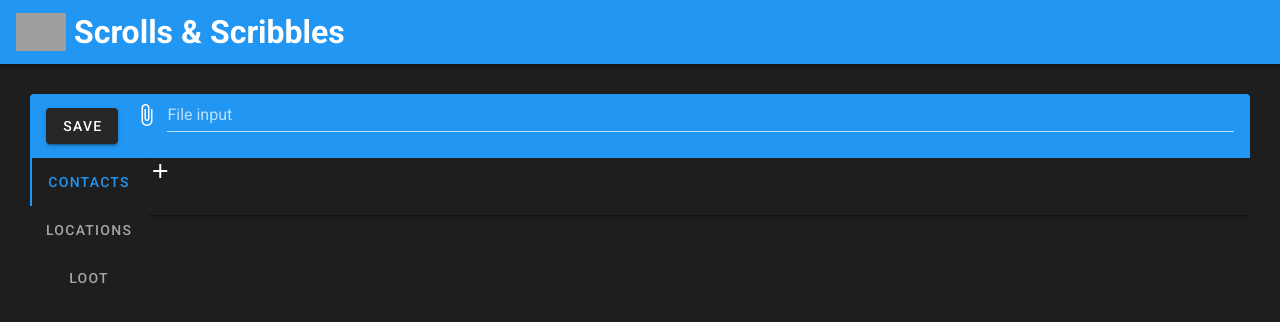
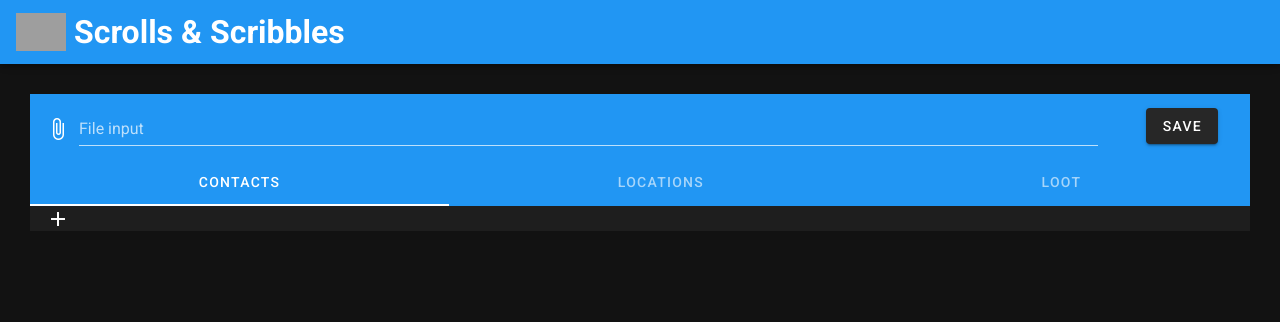
Before and after one commit to JDSalisbury/scrolls_scribbles, a Vue app: page / in a window 1280 px wide. Shown: the top 322 px of the page. Built offline with nearby package versions, Linux system fonts and the light colour scheme; grey boxes are pictures that could not be loaded.

Commit message:
Set up some styling and and layout changes.

```diff
--- a/src/App.vue
+++ b/src/App.vue
@@ -17,19 +17,19 @@
     </v-app-bar>
 
     <v-main>
-      <HelloWorld />
+      <TagGroup />
     </v-main>
   </v-app>
 </template>
 
 <script>
-import HelloWorld from './components/HelloWorld';
+import TagGroup from './components/TagGroup';
 
 export default {
   name: 'App',
 
   components: {
-    HelloWorld
+    TagGroup
   },
 
   data: () => ({
--- a/src/components/HelloWorld.vue
+++ b/src/components/TagGroup.vue
@@ -1,26 +1,24 @@
 <template>
-  <v-card class="menu">
+  <div class="menu">
     <v-toolbar flat color="primary" dark>
-      <!-- <v-toolbar-title>User Profile</v-toolbar-title> -->
-      <v-btn class="mr-4" @click="saveNotes">Save</v-btn>
       <v-file-input
+        class="mr-12 file-input"
         show-size
         label="File input"
         @change="selectFile"
       ></v-file-input>
+      <v-btn class="mr-4" @click="saveNotes">Save</v-btn>
     </v-toolbar>
-    <v-tabs vertical>
-      <div v-for="item in tags" :key="item.id">
-        <v-tab>
+    <v-tabs grow background-color="primary" center-active>
+      <v-tab v-for="item in tags" :key="item.id" ripple>
         {{ item.name }}
       </v-tab>
-      </div>
 
       <v-tab-item v-for="item in groupList" :key="item.id">
-        <v-card>
+        <div class="form mr-8">
           <v-icon @click="addItem(item)" dark>mdi-plus</v-icon>
           <v-form ref="form" v-if="item.adding">
-            <v-layout row>
+            <v-layout class="form-inputs" row>
               <v-flex xs8>
                 <v-text-field
                   v-model="itemToAdd.name"
@@ -31,14 +29,14 @@
               <v-flex xs8>
                 <v-text-field
                   v-model="itemToAdd.location"
-                  label="Note"
+                  label="Location"
                   required
                 ></v-text-field>
               </v-flex>
               <v-flex xs8>
                 <v-text-field
                   v-model="itemToAdd.info"
-                  label="Quantity"
+                  label="Info"
                   required
                 ></v-text-field>
               </v-flex>
@@ -47,57 +45,58 @@
             <v-btn class="mr-4" @click="addToList(item)">Submit</v-btn>
             <v-btn class="mr-4" @click="finsishAdding(item)">Close</v-btn>
           </v-form>
+        </div>
 
+        <div
+          class="list-item"
+          v-for="(listItem, index) in item.list"
+          :key="index"
+        >
+          <v-card class="mx-auto" v-show="!listItem.editing">
             <v-card-text>
-            <div v-for="(listItem, index) in item.list" :key="index">
-              <div class="content" v-show="!listItem.editing">
-                Name: {{ listItem.name }} {{ listItem.created_at }}
-                <p>Location: {{ listItem.location }}</p>
-                Info: {{ listItem.info }}
-                <div class="extra content">
+              <div>Location: {{ listItem.location }}</div>
+              <p class="display-1 text--primary">
+                {{ listItem.name }}
+              </p>
+              <p>{{ listItem.created_at }}</p>
+              <div class="text--primary">Info: {{ listItem.info }}</div>
+            </v-card-text>
+            <v-card-actions>
               <span @click="showForm(listItem)">
                 <v-icon dark>mdi-pencil</v-icon>
               </span>
               <span @click="deleteItem(listItem, item)">
                 <v-icon dark>mdi-delete</v-icon>
               </span>
-                </div>
-              </div>
+            </v-card-actions>
+          </v-card>
 
-              <div class="content" v-show="listItem.editing">
-                <div class="ui form">
-                  <div class="field">
-                    <label>Name: </label>
-                    <input type="text" v-model="listItem.name" />
-                  </div>
+          <v-card class="mx-auto" v-show="listItem.editing">
+            <v-card-text>
               <div class="field">
                 <label>Location: </label>
                 <input type="text" v-model="listItem.location" />
               </div>
-                  <br />
+              <div class="display-1 text--primary field">
+                <label>Name: </label>
+                <input type="text" v-model="listItem.name" />
+              </div>
+              <p>{{ listItem.created_at }}</p>
+              <div class="text--primary">
                 <div class="field">
                   <label>Info: </label>
                   <input type="text" v-model="listItem.info" />
                 </div>
-                  <br />
-
-                  <div class="ui two button attached buttons">
-                    <button
-                      class="ui basic blue button"
-                      @click="hideForm(listItem)"
-                    >
-                      Close X
-                    </button>
-                  </div>
-                </div>
-              </div>
-              <hr />
               </div>
             </v-card-text>
+            <v-card-actions>
+              <v-btn class="mr-4" @click="hideForm(listItem)">Done</v-btn>
+            </v-card-actions>
           </v-card>
+        </div>
       </v-tab-item>
     </v-tabs>
-  </v-card>
+  </div>
 </template>
 
 <script>
@@ -206,7 +205,21 @@ export default {
 .menu {
   padding: 30px;
 }
+
+.form-inputs {
+  margin-left: 3px;
+}
+
 input {
   color: white;
 }
+.form {
+  margin-left: 16px;
+}
+.file-input {
+  margin-top: 28px !important;
+}
+.list-item {
+  padding: 10px;
+}
 </style>
```
Lines whose indentation alone changed are shown as unchanged.
